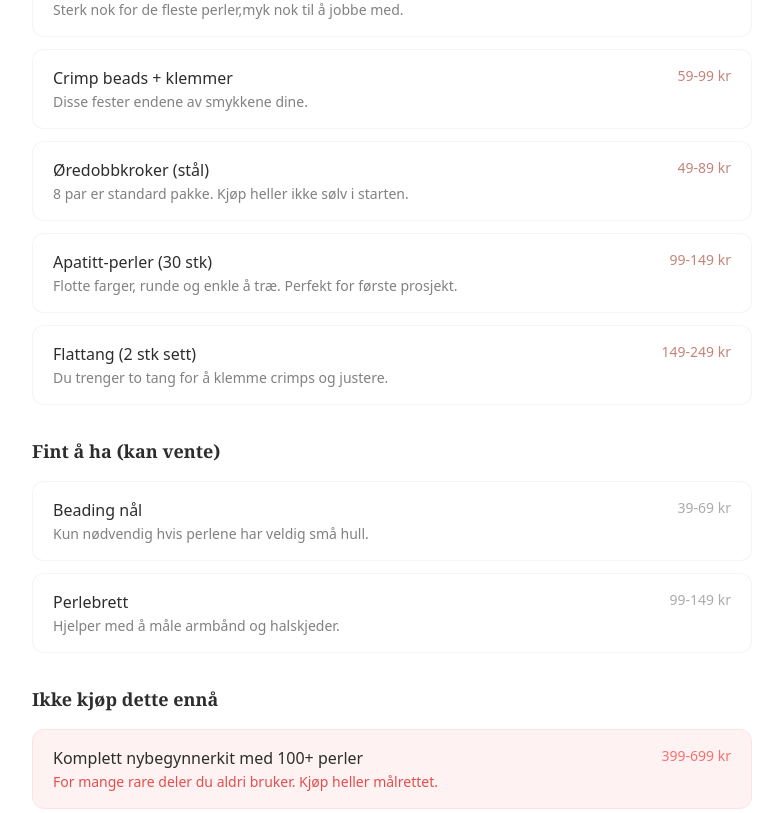
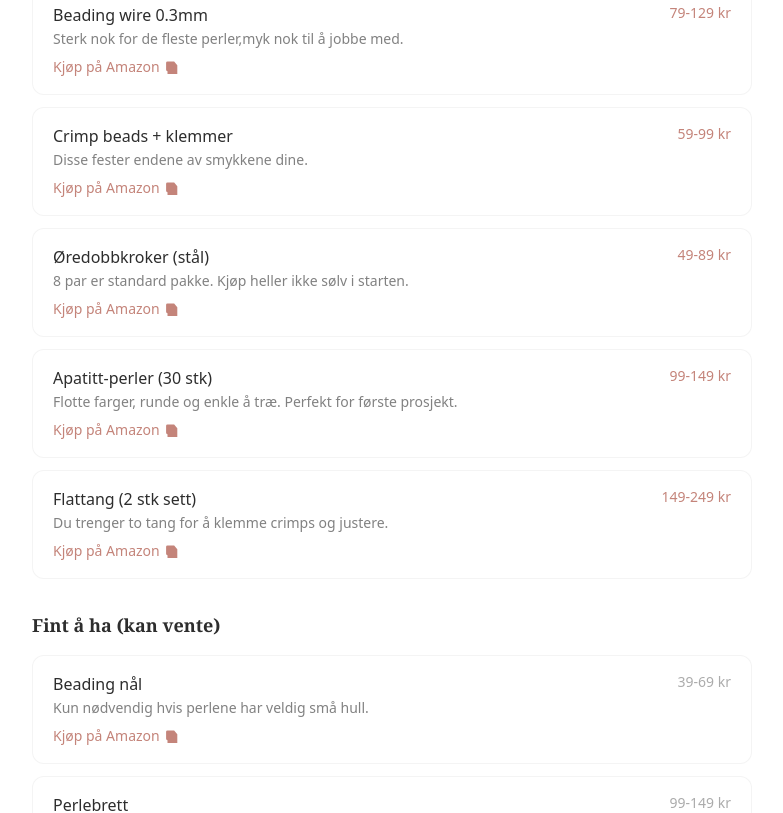
Before and after one commit to oddmundleikvoll/start-here-jewelry, a Next.js app: page /result/beading-starter in a window 1280 px wide. Shown: the part 1160-1973 px from the top of the page, without its empty margins (248-1031 px from the left). Built offline with nearby package versions, Linux system fonts and the light colour scheme.

Commit message:
Add English Amazon affiliate links to product lists

```diff
--- a/src/app/result/[path]/page.tsx
+++ b/src/app/result/[path]/page.tsx
@@ -120,6 +120,19 @@ export default function ResultPage() {
               <div>
                 <div className="font-medium text-charcoal">{p.name}</div>
                 <div className="text-sm text-charcoal/60 mt-0.5">{p.why}</div>
+                {p.affiliateUrl && (
+                  <a
+                    href={p.affiliateUrl}
+                    target="_blank"
+                    rel="noopener noreferrer sponsored"
+                    className="inline-flex items-center gap-1 mt-2 text-sm text-rose hover:text-rose/80 font-medium transition-colors"
+                  >
+                    Kjøp på Amazon
+                    <svg xmlns="http://www.w3.org/2000/svg" viewBox="0 0 20 20" fill="currentColor" className="w-3.5 h-3.5">
+                      <path fillRule="evenodd" d="M5 22h12a2 2 0 002-2V7.5L14.5 2H5a2 2 0 00-2 2v10a2 2 0 002 2z" clipRule="evenodd" />
+                    </svg>
+                  </a>
+                )}
               </div>
               <div className="text-rose font-medium text-sm whitespace-nowrap ml-4">{p.price_nok} kr</div>
             </div>
@@ -137,6 +150,19 @@ export default function ResultPage() {
                 <div>
                   <div className="font-medium text-charcoal">{p.name}</div>
                   <div className="text-sm text-charcoal/60 mt-0.5">{p.why}</div>
+                  {p.affiliateUrl && (
+                    <a
+                      href={p.affiliateUrl}
+                      target="_blank"
+                      rel="noopener noreferrer sponsored"
+                      className="inline-flex items-center gap-1 mt-2 text-sm text-rose hover:text-rose/80 font-medium transition-colors"
+                    >
+                      Kjøp på Amazon
+                      <svg xmlns="http://www.w3.org/2000/svg" viewBox="0 0 20 20" fill="currentColor" className="w-3.5 h-3.5">
+                        <path fillRule="evenodd" d="M5 22h12a2 2 0 002-2V7.5L14.5 2H5a2 2 0 00-2 2v10a2 2 0 002 2z" clipRule="evenodd" />
+                      </svg>
+                    </a>
+                  )}
                 </div>
                 <div className="text-charcoal/40 text-sm whitespace-nowrap ml-4">{p.price_nok} kr</div>
               </div>
@@ -155,6 +181,19 @@ export default function ResultPage() {
                 <div>
                   <div className="font-medium text-charcoal">{p.name}</div>
                   <div className="text-sm text-red-600/80 mt-0.5">{p.why}</div>
+                  {p.affiliateUrl && (
+                    <a
+                      href={p.affiliateUrl}
+                      target="_blank"
+                      rel="noopener noreferrer sponsored"
+                      className="inline-flex items-center gap-1 mt-2 text-sm text-red-500 hover:text-red-600 font-medium transition-colors"
+                    >
+                      Sjekk på Amazon
+                      <svg xmlns="http://www.w3.org/2000/svg" viewBox="0 0 20 20" fill="currentColor" className="w-3.5 h-3.5">
+                        <path fillRule="evenodd" d="M5 22h12a2 2 0 002-2V7.5L14.5 2H5a2 2 0 00-2 2v10a2 2 0 002 2z" clipRule="evenodd" />
+                      </svg>
+                    </a>
+                  )}
                 </div>
                 <div className="text-red-400 text-sm whitespace-nowrap ml-4">{p.price_nok} kr</div>
               </div>
--- a/src/data/products.json
+++ b/src/data/products.json
@@ -8,7 +8,8 @@
       "price_band": "lav",
       "price_nok": "79-149",
       "why": "Holder perlene på plass mens du jobber. Fjerner frustrasjon.",
-      "avoid": false
+      "avoid": false,
+      "affiliateUrl": "https://www.amazon.com/s?k=beading+mat+jewelry+making"
     },
     {
       "id": "beading-wire",
@@ -18,7 +19,8 @@
       "price_band": "lav",
       "price_nok": "79-129",
       "why": "Sterk nok for de fleste perler,myk nok til å jobbe med.",
-      "avoid": false
+      "avoid": false,
+      "affiliateUrl": "https://www.amazon.com/s?k=beading+wire+0.3mm"
     },
     {
       "id": "crimp-beads",
@@ -28,7 +30,8 @@
       "price_band": "lav",
       "price_nok": "59-99",
       "why": "Disse fester endene av smykkene dine.",
-      "avoid": false
+      "avoid": false,
+      "affiliateUrl": "https://www.amazon.com/s?k=crimp+beads+jewelry+making"
     },
     {
       "id": "earring-hooks",
@@ -38,7 +41,8 @@
       "price_band": "lav",
       "price_nok": "49-89",
       "why": "8 par er standard pakke. Kjøp heller ikke sølv i starten.",
-      "avoid": false
+      "avoid": false,
+      "affiliateUrl": "https://www.amazon.com/s?k=earring+hooks+stainless+steel"
     },
     {
       "id": "beginner-beads",
@@ -48,7 +52,8 @@
       "price_band": "lav",
       "price_nok": "99-149",
       "why": "Flotte farger, runde og enkle å træ. Perfekt for første prosjekt.",
-      "avoid": false
+      "avoid": false,
+      "affiliateUrl": "https://www.amazon.com/s?k=apatite+beads+30pcs"
     },
     {
       "id": "flat-nose-pliers",
@@ -58,7 +63,8 @@
       "price_band": "lav",
       "price_nok": "149-249",
       "why": "Du trenger to tang for å klemme crimps og justere.",
-      "avoid": false
+      "avoid": false,
+      "affiliateUrl": "https://www.amazon.com/s?k=flat+nose+pliers+jewelry"
     },
     {
       "id": "beading-needle",
@@ -68,7 +74,8 @@
       "price_band": "lav",
       "price_nok": "39-69",
       "why": "Kun nødvendig hvis perlene har veldig små hull.",
-      "avoid": false
+      "avoid": false,
+      "affiliateUrl": "https://www.amazon.com/s?k=beading+needle"
     },
     {
       "id": "bead-board",
@@ -78,7 +85,8 @@
       "price_band": "lav",
       "price_nok": "99-149",
       "why": "Hjelper med å måle armbånd og halskjeder.",
-      "avoid": false
+      "avoid": false,
+      "affiliateUrl": "https://www.amazon.com/s?k=bead+board+jewelry+making"
     },
     {
       "id": "jewelry-kit-complete",
@@ -108,7 +116,8 @@
       "price_band": "lav",
       "price_nok": "149-249",
       "why": "Hovedmaterialet. Kjøp 2 ruller for å være trygg.",
-      "avoid": false
+      "avoid": false,
+      "affiliateUrl": "https://www.amazon.com/s?k=artistic+wire+18+gauge"
     },
     {
       "id": "round-nose-pliers",
@@ -118,7 +127,8 @@
       "price_band": "middels",
       "price_nok": "199-299",
       "why": "Lager øyene som holder smykkene sammen.",
-      "avoid": false
+      "avoid": false,
+      "affiliateUrl": "https://www.amazon.com/s?k=round+nose+pliers+jewelry"
     },
     {
       "id": "flat-nose-wr",
@@ -128,7 +138,8 @@
       "price_band": "middels",
       "price_nok": "199-299",
       "why": "For å vikle og justere wire.",
-      "avoid": false
+      "avoid": false,
+      "affiliateUrl": "https://www.amazon.com/s?k=flat+nose+pliers+narrow+jewelry"
     },
     {
       "id": "stone-rough",
@@ -138,7 +149,8 @@
       "price_band": "lav",
       "price_nok": "99-199",
       "why": "Sentrum av wire wrapping-prosjektet.",
-      "avoid": false
+      "avoid": false,
+      "affiliateUrl": "https://www.amazon.com/s?k=raw+stones+wire+wrapping"
     },
     {
       "id": "chain-nose-pliers",
@@ -148,7 +160,8 @@
       "price_band": "middels",
       "price_nok": "199-299",
       "why": "Fint for å justere små viklinger.",
-      "avoid": false
+      "avoid": false,
+      "affiliateUrl": "https://www.amazon.com/s?k=chain+nose+pliers+jewelry"
     },
     {
       "id": "sterling-silver-wire",
@@ -178,7 +191,8 @@
       "price_band": "middels",
       "price_nok": "599-999",
       "why": "Inkluderer hammer, stempel og slagpute. Alt du trenger for første prosjekt.",
-      "avoid": false
+      "avoid": false,
+      "affiliateUrl": "https://www.amazon.com/s?k=metal+stamping+kit+jewelry"
     },
     {
       "id": "silver-sheet",
@@ -188,7 +202,8 @@
       "price_band": "høy",
       "price_nok": "399-599",
       "why": "Nok til ca. 5-8 ringer eller 2-3 anheng.",
-      "avoid": false
+      "avoid": false,
+      "affiliateUrl": "https://www.amazon.com/s?k=sterling+silver+sheet+15x15cm"
     },
     {
       "id": "half-round-pliers",
@@ -198,7 +213,8 @@
       "price_band": "middels",
       "price_nok": "299-499",
       "why": "For å bøye sølvet til riktig form.",
-      "avoid": false
+      "avoid": false,
+      "affiliateUrl": "https://www.amazon.com/s?k=half+round+pliers+jewelry"
     },
     {
       "id": "ringMandrel",
@@ -208,7 +224,8 @@
       "price_band": "lav",
       "price_nok": "149-249",
       "why": "Måler ringstørrelse og former ringene.",
-      "avoid": false
+      "avoid": false,
+      "affiliateUrl": "https://www.amazon.com/s?k=ring+mandrel+jewelry"
     },
     {
       "id": "saw-blades",
@@ -218,7 +235,8 @@
       "price_band": "lav",
       "price_nok": "99-149",
       "why": "Du vil bruke disse mer enn du tror.",
-      "avoid": false
+      "avoid": false,
+      "affiliateUrl": "https://www.amazon.com/s?k=jewelry+saw+blades"
     },
     {
       "id": "luxury-tool-kit",
```
